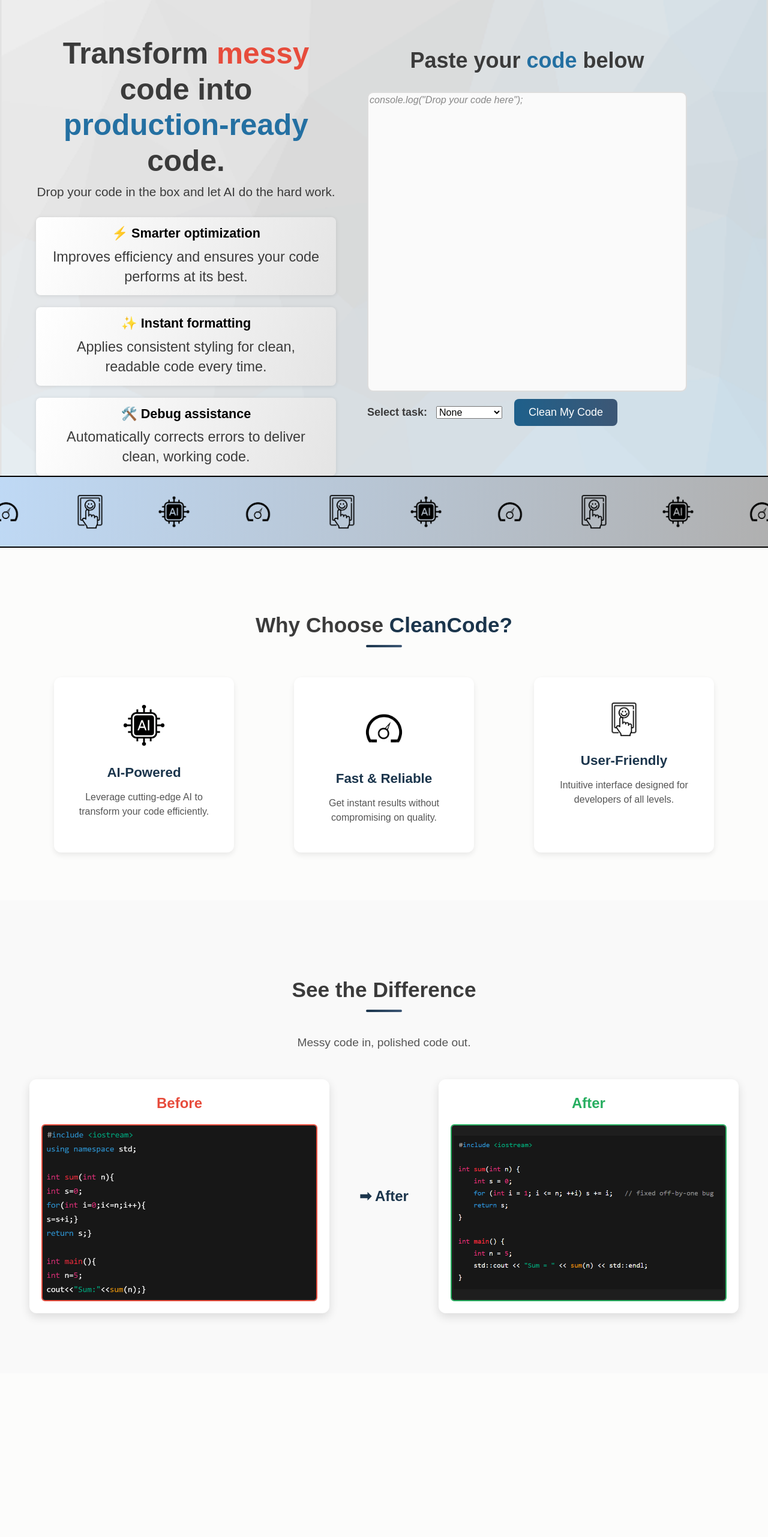
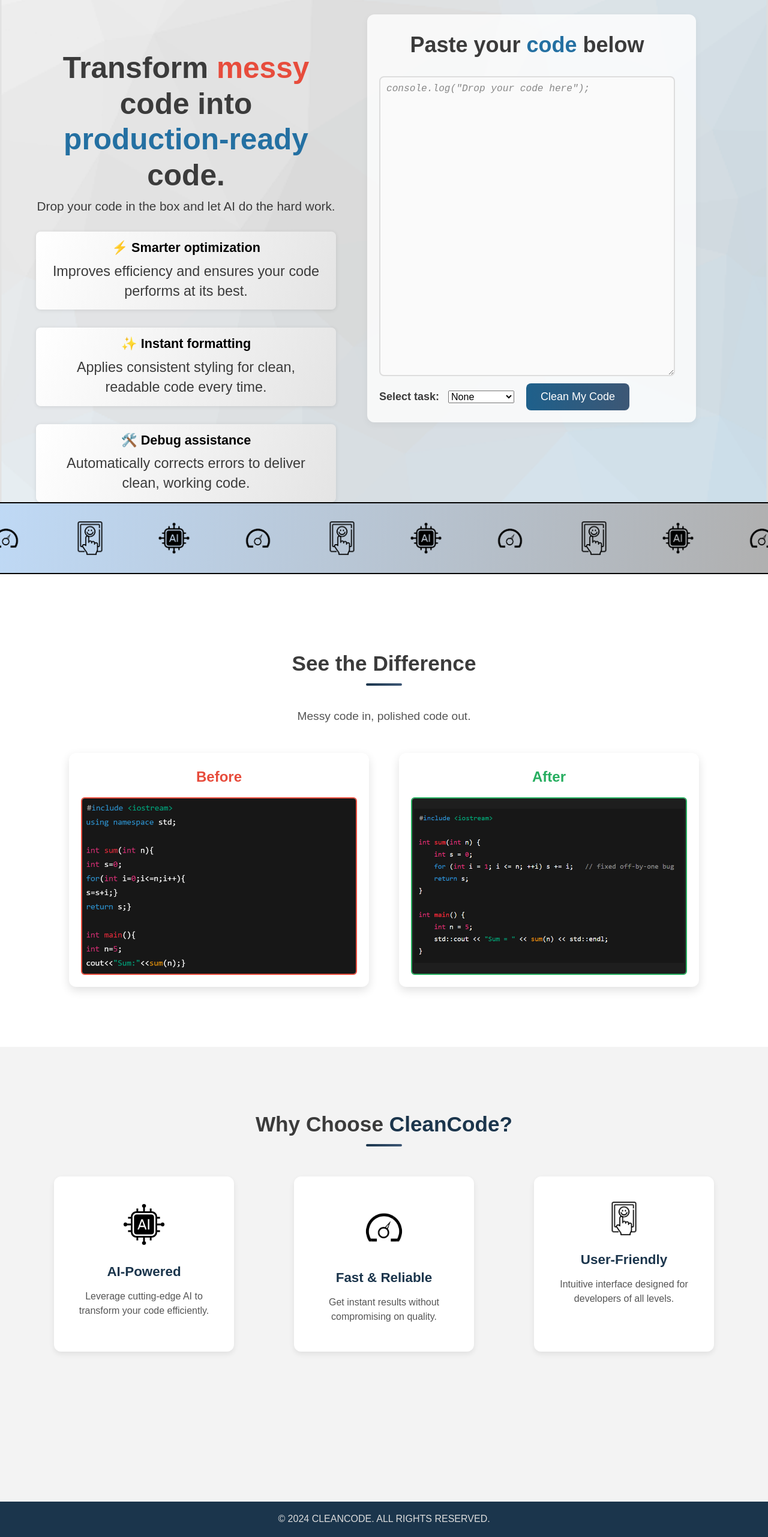
Before and after one commit to amermunassar/CleanCode, a plain HTML site: page index.html in a window 1280 px wide. Shown: the part 120-2682 px from the top of the page at 60% size. Before the commit the page ends 2659 px from the top, so only its background shows below. Drawn offline with Linux system fonts and the light colour scheme.

Commit message:
textarea and footer

```diff
--- a/index.html
+++ b/index.html
@@ -37,6 +37,7 @@
             <span class="blue">production-ready</span> code.
           </h2>
           <p>Drop your code in the box and let AI do the hard work.</p>
+
           <div class="hero-features">
             <div>
               <span class="feature-title">⚡ Smarter optimization</span>
@@ -60,12 +61,14 @@
         </div>
 
         <!-- right side -->
-        <div class="hero-code">
+         <div class="hero-code-card">
+          <div class="hero-code">
           <form class="action-form">
             <!-- header and textarea -->
             <div class="form-header">
               <h2>Paste your <span class="blue">code</span> below</h2>
             </div>
+
             <textarea placeholder="console.log(&quot;Drop your code here&quot;);"></textarea>
 
             <!-- button and select together on the next row -->
@@ -95,7 +98,10 @@
             </div>
           </form>
         </div>
+         </div>
+
       </section>
+
       <!-- Logo bar/dividor -->
       <div class="logo-bar">
         <img src="ai icon.png" alt="AI">
@@ -118,6 +124,23 @@
         <img src="user friendly icon.png" alt="User Friendly">
         <!-- repeat as needed -->
       </div>
+      <section class="before-after">
+        <h2 class="section-title">See the Difference</h2>
+        <p class="section-subtitle">Messy code in, polished code out.</p>
+
+        <div class="code-compare">
+          <div class="code-block-before">
+            <div class="code-label-before">Before</div>
+            <img src="before_code_padded.png" alt="Before code example" id="before-image">
+          </div>
+
+          <div class="code-block-after">
+            <div class="code-label-after">After</div>
+            <img src="after_code_padded.png" alt="After code example" id="after-image">
+          </div>
+        </div>
+      </section>
+
       <!-- Why Choose Section -->
       <section class="why-choose">
         <h2 class="section-title">Why Choose <span class="brand-blue">CleanCode?</span></h2>
@@ -139,30 +162,9 @@
           </div>
         </div>
       </section>
-      <section class="before-after">
-  <h2 class="section-title">See the Difference</h2>
-  <p class="section-subtitle">Messy code in, polished code out.</p>
-
-  <div class="code-compare">
-  <div class="code-block">
-    <div class="code-label-before">Before</div>
-    <img src="before_code_padded.png" alt="Before code example" id="before-image">
-  </div>
-
-  <div class="arrow-label">
-    <span>➡ After</span>
-  </div>
-
-  <div class="code-block">
-    <div class="code-label-after">After</div>
-    <img src="after_code_padded.png" alt="After code example" id="after-image">
-  </div>
-</div>
-
-</section>
-
-
     </main>
+    <footer class="site-footer">
+      <p id="footer-text">&copy; 2024 CleanCode. All rights reserved.</p>
   </div>
 </body>
 </html>
--- a/style.css
+++ b/style.css
@@ -2,19 +2,20 @@
 /* Global Reset + Base           */
 /* ============================= */
 
-/* Universal box-sizing reset */
-* {
-  box-sizing: border-box;
-}
+:root { --header-h: 84px; } /* ~60px logo + padding/border */
 
-/* Whole page background, font, layout */
+* { box-sizing: border-box; }
+
+html { scroll-padding-top: var(--header-h); }
+
 body {
   background-color: #fcfcfb;
-
   font-family: Arial, sans-serif;
   margin: 0;
   min-height: 100%;
   overflow-x: hidden;
+  /* reserve space for the fixed header */
+  padding-top: var(--header-h);
 }
 
 
@@ -24,7 +25,7 @@ body {
 
 /* Fixed header bar */
 header {
-  position: fixed;
+  position: fixed; /* switch to sticky if you prefer */
   top: 0;
   left: 0;
   width: 100%;
@@ -64,10 +65,7 @@ header {
 }
 
 /* Navigation wrapper */
-.navigation {
-  margin-left: 24px;
-  padding-left: 0;
-}
+.navigation { margin-left: 24px; padding-left: 0; }
 
 /* Navigation list */
 .nav-links {
@@ -94,6 +92,7 @@ header {
   color: #1b354c;
 }
 
+
 /* ============================= */
 /* Content + Hero Section        */
 /* ============================= */
@@ -112,26 +111,26 @@ header {
 
 /* Hero section: two-column layout */
 .hero {
-  width: 100%;              /* force full width */
-  min-height: 100vh;        /* full screen height */
+  width: 100%;
+  min-height: 100vh;
   padding: 0;
   background-image: url(output-onlinepngtools.png);
-  background-size: cover;         /* fill screen, crop edges if needed */
-  background-position: center;    /* center the image */
+  background-size: cover;       /* fill screen, crop edges if needed */
+  background-position: center;  /* center the image */
   background-repeat: no-repeat;
   display: flex;
   align-items: flex-start;
   gap: 32px;
-  padding-left: 0px; /* text from left edge */
+  padding-left: 0px;    /* text from left edge */
   padding-right: 120px; /* code from right edge */
 }
 
 /* Left column (headline + text) */
 .hero-text {
   flex: 0 0 50%;
-  padding-top: 180px; /* space for fixed header */
+  margin-top: 120px;
   padding-left: 40px;
-   text-align: center;
+  text-align: center;
 }
 
 /* Hero headline */
@@ -151,16 +150,17 @@ header {
 
 /* Right column (textarea + dropdown) */
 .hero-code {
-  padding-top: 170px; /* space for fixed header */
   padding-right: 15px;
   flex: 1 1 50%;
   max-width: 600px;
   border-radius: 5px;
   color: #333;
   overflow-x: auto;
-  margin-left: auto;
+  /* ensure the flex-item itself isn't auto-pushing right */
+  margin-left: 0;
   overflow: visible; /* allow dropdown to extend outside */
 }
+
 
 /* ============================= */
 /* Action Form (textarea + row)  */
@@ -191,11 +191,7 @@ textarea::placeholder {
   opacity: 1;
 }
 
-textarea:focus {
-  outline: none;
-}
-
-
+textarea:focus { outline: none; }
 
 /* Row with dropdown + button */
 .action-row {
@@ -221,15 +217,19 @@ textarea:focus {
 .button:hover {
   background-color: #3d5775;
   transform: scale(1.03);
+}
 
-}
+
+/* ============================= */
+/* Hero Features                 */
+/* ============================= */
 
 .hero-features {
   display: flex;
   flex-direction: column;  /* stack vertically */
-  gap: 20px;               /* spacing between each box */
+  gap: 30px;               /* spacing between each box */
   margin-top: 30px;
-  align-items: center;     /* optional: center them horizontally */
+  align-items: center;     /* center them horizontally */
 }
 
 .hero-features div {
@@ -260,29 +260,29 @@ textarea:focus {
 
 .hero-features div:hover {
   transform: scale(1.05);
-
   box-shadow: 0 6px 16px rgba(0,0,0,0.2);
   font-weight: 600;
+}
 
-}
 .form-header h2 {
   display: inline-block;
   text-align: center;
-  margin-bottom: 20px;
-  color: #3b3b3b;
+  margin: 10px 0 20px; /* fixed invalid value "10" */
   font-size: 2.25em;
   font-weight: bold;
-  color: #3b3b3b;     /* match your brand navy */
-  margin-top: 10;
-  }
+  color: #3b3b3b;
+}
 
-/* Section wrapper */
+
+/* ============================= */
+/* Sections + Features Grid      */
+/* ============================= */
+
 section {
   padding: 80px 40px;
   text-align: center;
 }
 
-/* Section heading */
 .section-title {
   font-size: 2.2em;
   font-weight: bold;
@@ -346,6 +346,11 @@ section {
   line-height: 1.5;
 }
 
+
+/* ============================= */
+/* Logo Bar                      */
+/* ============================= */
+
 .logo-bar {
   display: flex;
   justify-content: center;
@@ -360,30 +365,13 @@ section {
 .logo-bar img {
   height: 60px;
   transition: transform 0.3s ease;
-
 }
 
-.logo-bar img:hover {
-  transform: scale(1.5);
-}
+.logo-bar img:hover { transform: scale(1.5); }
 
-
-
-.ai-icon {
-  width: 80px;
-  margin-top: 10px;
-}
-
-.speed-icon {
-  width: 90px;
-  margin-top: 10px;
-}
-
-.user-friendly-icon {
-  width: 60px;
-  margin-top: 10px;
-}
-
+.ai-icon { width: 80px; margin-top: 10px; }
+.speed-icon { width: 90px; margin-top: 10px; }
+.user-friendly-icon { width: 60px; margin-top: 10px; }
 
 
 /* ============================= */
@@ -399,7 +387,6 @@ section {
 }
 
 /* Base select + experimental picker */
-
 select,
 ::picker(select) {
   max-height: 50vh;
@@ -427,9 +414,7 @@ select::picker-icon {
   color: #999999;
   transition: 0.4s rotate;
 }
-select:open::picker-icon {
-  rotate: 180deg;
-}
+select:open::picker-icon { rotate: 180deg; }
 
 /* Hide picker by default, fade in when open */
 ::picker(select) {
@@ -437,17 +422,11 @@ select:open::picker-icon {
   opacity: 0;
   transition: all 0.4s allow-discrete;
 }
-::picker(select):popover-open {
-  opacity: 1;
+::picker(select):popover-open { opacity: 1; }
+@starting-style {
+  ::picker(select):popover-open { opacity: 0; }
 }
-@starting-style {
-  ::picker(select):popover-open {
-    opacity: 0;
-  }
-}
-::picker(select) {
-  top: calc(anchor(bottom) + 1px);
-}
+::picker(select) { top: calc(anchor(bottom) + 1px); }
 
 /* Label element (generic) */
 label {
@@ -468,22 +447,14 @@ option {
 }
 
 /* Rounded corners for first + last option */
-option:first-of-type {
-  border-radius: 8px 8px 0 0;
-}
-option:last-of-type {
-  border-radius: 0 0 8px 8px;
-}
+option:first-of-type { border-radius: 8px 8px 0 0; }
+option:last-of-type { border-radius: 0 0 8px 8px; }
 
 /* Remove borders between stacked options */
-option:not(:last-of-type) {
-  border-bottom: none;
-}
+option:not(:last-of-type) { border-bottom: none; }
 
 /* Alternate row shading */
-option:nth-of-type(odd) {
-  background: white;
-}
+option:nth-of-type(odd) { background: white; }
 
 /* Option hover/focus state */
 option:hover,
@@ -499,9 +470,7 @@ option .icon {
 }
 
 /* Selected option */
-option:checked {
-  font-weight: bold;
-}
+option:checked { font-weight: bold; }
 
 /* Experimental checkmark for selected option */
 option::checkmark {
@@ -510,10 +479,20 @@ option::checkmark {
   content: "☑️";
 }
 
+
+/* ============================= */
+/* Before/After Section          */
+/* ============================= */
+
 .before-after {
   padding: 100px 40px;
   text-align: center;
-  background: #f9f9f9;
+  background: #ffffff;
+}
+
+.why-choose {
+  background-color: #f3f3f3;
+  padding-bottom: 250px;
 }
 
 .section-subtitle {
@@ -530,7 +509,8 @@ option::checkmark {
   flex-wrap: wrap; /* stack on smaller screens */
 }
 
-.code-block {
+.code-block-before,
+.code-block-after {
   background: #fff;
   border-radius: 12px;
   padding: 20px;
@@ -538,13 +518,17 @@ option::checkmark {
   transition: transform 0.3s ease, box-shadow 0.3s ease;
   width: 500px;
   max-width: 100%;
+  transition: 1s;
 }
 
-.code-block:hover {
-  transform: translateY(-6px);
+.code-block-after:hover {
+  transform: translate(180px, 10px) scale(1.3);
   box-shadow: 0 12px 24px rgba(0,0,0,0.2);
 }
-
+.code-block-before:hover {
+  transform: translate(-180px, 10px) scale(1.2);
+  box-shadow: 0 12px 24px rgba(0,0,0,0.2);
+}
 
 .code-label-before {
   font-weight: bold;
@@ -567,36 +551,110 @@ option::checkmark {
   display: inline-block;
   font-size: 1.5em;
   color: #27ae60;
-
 }
 
-.code-block img {
+.code-block-before img,
+.code-block-after img {
   width: 100%;
   border-radius: 6px;
   display: block;
   transition: 0.8s;
 }
 
-#before-image {
-  border: 2px solid #e74c3c;
+#before-image { border: 2px solid #e74c3c; }
+#after-image  { border: 2px solid #27ae60; }
+
+
+/* ============================= */
+/* Primary CTA Button            */
+/* ============================= */
+
+.button-primary {
+  padding: 14px 28px;
+  background: linear-gradient(90deg, #1e608b, #3d5775);
+  font-size: 20px;
+  color: #fff;
+  border: none;
+  border-radius: 8px;
+  cursor: pointer;
+  margin-top: 30px;
+  transition: 0.3s;
 }
 
-#after-image {
-  border: 2px solid #27ae60;
+
+/* ============================= */
+/* Footer                        */
+/* ============================= */
+
+.site-footer {
+  background-color: #1b354c;
+  color: #fcfefd;
+  text-align: center;
+  padding: 20px 0;
+  position: relative;
+  bottom: 0;
+  width: 100%;
+  font-size: 14px;
+  margin-bottom: -300px;
 }
 
-.arrow-label {
-  display: flex;
-  align-items: center;
-  justify-content: center;
-  font-size: 1.5em;
-  font-weight: bold;
-  color: #1b354c;
-  padding: 0 0px;
-  white-space: nowrap;
+#footer-text {
+  margin: 0;
+  font-size: 16px;
+  color: #ddd;
+  font-weight: 300;
+  text-transform: uppercase;
 }
-.arrow-label span {
-  display: inline-flex;
-  align-items: center;
-  gap: 6px;
+
+
+/* ============================= */
+/* Hero Code Card (Single Rule)  */
+/* ============================= */
+
+.hero-code-card {
+  /* consolidated: single source of truth for layout and spacing */
+  flex: 1 1 50%;
+  max-width: 600px;
+  background: rgba(255, 255, 255, 0.8);
+  border-radius: 12px;
+  box-shadow: 0 4px 10px rgba(124, 124, 124, 0.1);
+
+  /* margins unified (no conflicting shorthand) */
+  margin-top: 60px;      /* move the whole card down */
+  margin-right: 0;
+  margin-bottom: 20px;
+  margin-left: auto;     /* keep it aligned to the right */
+
+  /* internal padding (kept) */
+  padding: 20px;
+
+  display: block;
+  width: 100%;
 }
+
+.hero-code textarea {
+  width: 100%;             /* makes textarea fill card’s width */
+  min-height: 150px;       /* gives it some vertical space */
+  border: 1px solid #ccc;
+  border-radius: 8px;
+  padding: 10px;
+  resize: vertical;        /* user can drag to make it taller */
+  font-family: monospace;  /* nicer for code */
+}
+
+/* Base */
+.action-form textarea,
+.hero-code textarea {
+  border: 2px solid #ddd;          /* keep width constant */
+  box-shadow: 0 0 0 0 rgba(0,0,0,0);/* zero shadow for smooth interpolation */
+  transition: border-color .2s ease, box-shadow .2s ease;
+  outline: none;
+}
+
+/* Focus */
+.action-form textarea:focus,
+.hero-code textarea:focus {
+  border-color: #d4d4d4;           /* only color changes */
+  box-shadow: 0 0 8px rgba(107, 107, 107, 0.45);
+
+}
```
